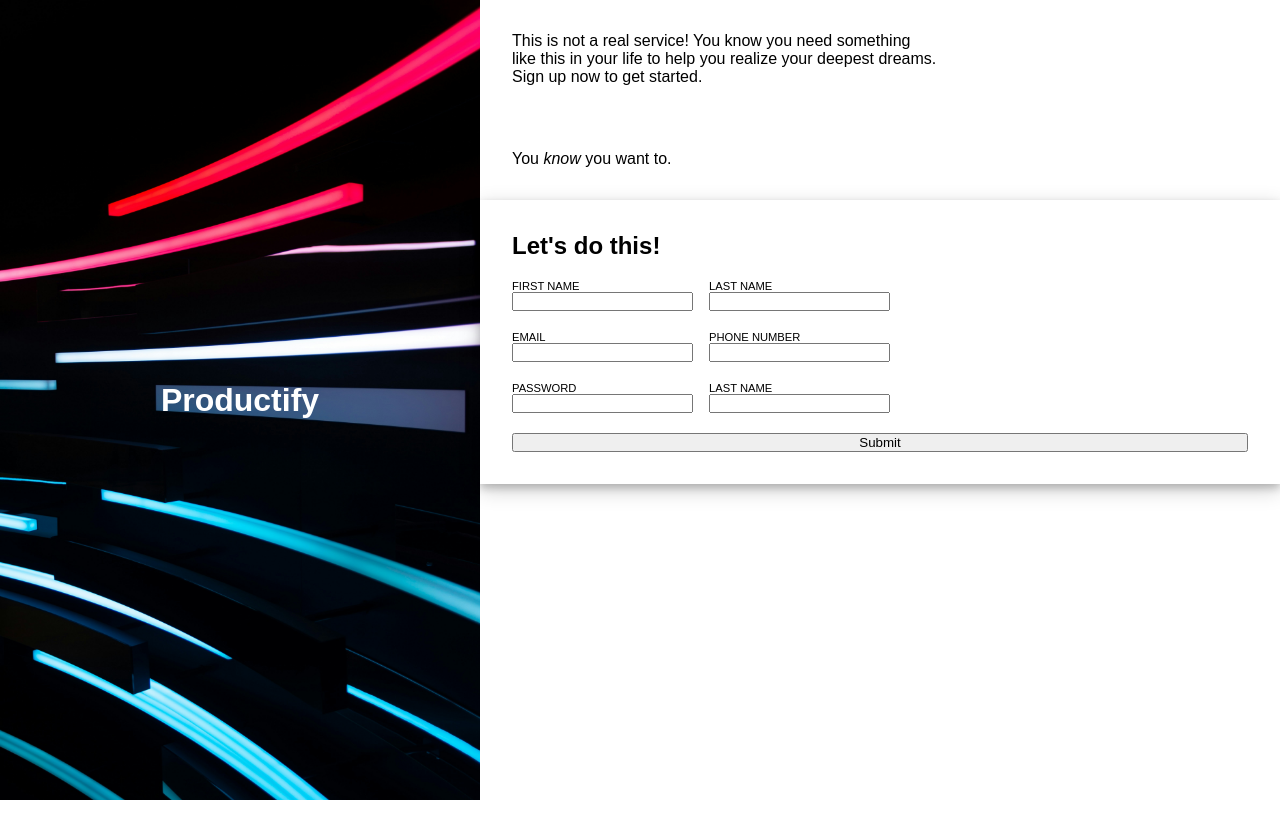
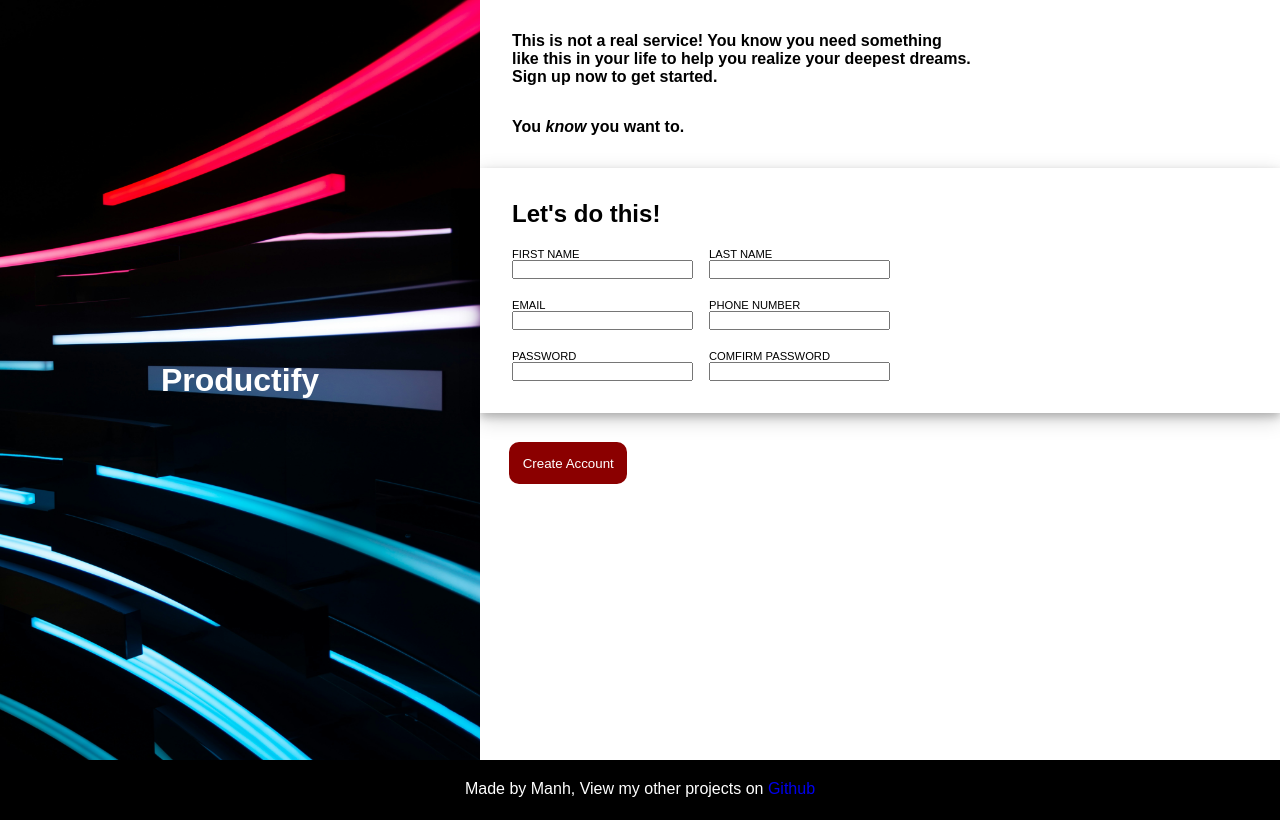
Before and after one commit to MAnheeeee1/sign-up-form, a plain HTML site: page index.html in a window 1280 px wide. Drawn offline with Linux system fonts and the light colour scheme.

Commit message:
Final touches on the design its done, still need to add validation

```diff
--- a/index.html
+++ b/index.html
@@ -12,48 +12,49 @@
         </div>
         <div class="form-section">
             <p>This is not a real service! You know you need something<br>like this in your life to help you realize your deepest dreams.<br>Sign up now to get started.<br></p>
-            <p>You <em>know</em> you want to.</p>
+            <p class="em-paragrapf">You <em>know</em> you want to.</p>
 
 
             <form method="get" action="">
+                <div class="main-form">
                     <h2>Let's do this!</h2>
                     <div class="form-row">
                         <div class="form">
                             <label for="first-name">FIRST NAME</label>
-                        <input type="text" id="first-name" name="user_firstName">
+                            <input type="text" id="first-name" name="user_firstName" required>
                         </div>
                         <div class="form">
                             <label for="last-name">LAST NAME</label>
-                        <input type="text" id="last-name" name="user_lastName">
+                            <input type="text" id="last-name" name="user_lastName" required>
                         </div>
                     </div>
                     <div class="form-row">
                         <div class="form">
                             <label for="email">EMAIL</label>
-                        <input type="email" id="email" name="user_email">
+                            <input type="email" id="email" name="user_email" required>
                         </div>
                         <div class="form">
                             <label for="phone-nummber">PHONE NUMBER</label>
-                        <input type="text" id="phone-nummber" name="user_phoneNummber">
+                            <input type="text" id="phone-nummber" name="user_phoneNummber" required>
                         </div>
                     </div>
                     <div class="form-row">
                         <div class="form">
                             <label for="password">PASSWORD</label>
-                        <input type="password" id="password" name="user_password">
+                            <input type="password" id="password" name="user_password" required>
                         </div>
                         <div class="form">
-                        <label for="password-comfirm">LAST NAME</label>
-                        <input type="password" id="password-comfirm" name="user_passwordComfirm">
+                            <label for="password-comfirm">COMFIRM PASSWORD</label>
+                            <input type="password" id="password-comfirm" name="user_passwordComfirm" required>
                         </div>
                     </div>
-
-                <button type="submit">Submit</button>
+                </div>
+                <button type="submit">Create Account</button>
             </form>
-
         </div>
-
     </div>
-
+    <footer>
+        Made by Manh, View my other projects on <a href="https://github.com/MAnheeeee1">Github</a>
+    </footer>
 </body>
 </html>
--- a/style.css
+++ b/style.css
@@ -5,7 +5,7 @@
 }
 .hero-section{
     display: flex;
-    height: 100vh;
+    height: 95vh;
 }
 .background-image{
     display: flex;
@@ -20,7 +20,11 @@
     flex: 5;
 }
 p{
-    padding: 2em;
+    padding:2em;
+    font-weight: bold;
+}
+.em-paragrapf{
+    padding: 0 2em 2em 2em;
 }
 h1{
 
@@ -31,7 +35,7 @@ h1{
     display: flex;
     flex-direction: column;
 }
-form{
+.main-form{
     padding: 2em;
     box-shadow: 0 4px 8px 0 rgba(0, 0, 0, 0.2), 0 6px 20px 0 rgba(0, 0, 0, 0.19);
     display: flex;
@@ -46,3 +50,29 @@ form{
 label{
     font-size: 0.7em;
 }
+input:focus{
+    border: none;
+}
+button{
+    margin: 2.2em;
+    padding: 1em;
+    border-radius: 10px;
+    border: none;
+    background-color: darkred;
+    color: white;
+    transition: 0.5s;
+}
+button:hover{
+    padding: 1.2em;
+}
+footer{
+
+    height: 5vh;
+    background-color: black;
+    color: white;
+    padding: 20px 20px 0px 20px;
+    text-align: center;
+}
+a{
+    text-decoration: none;
+}
```
Lines whose indentation alone changed are shown as unchanged.
